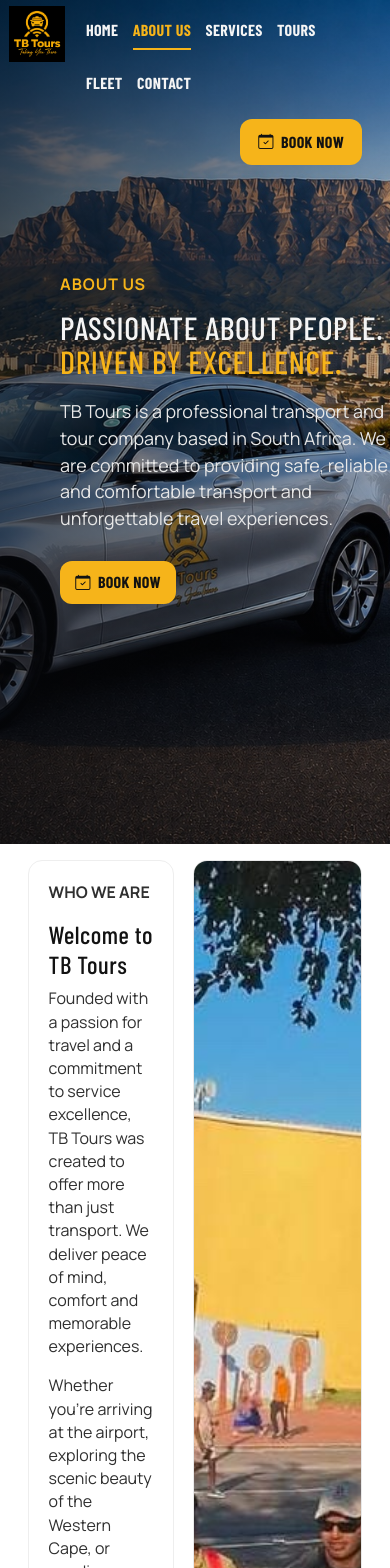
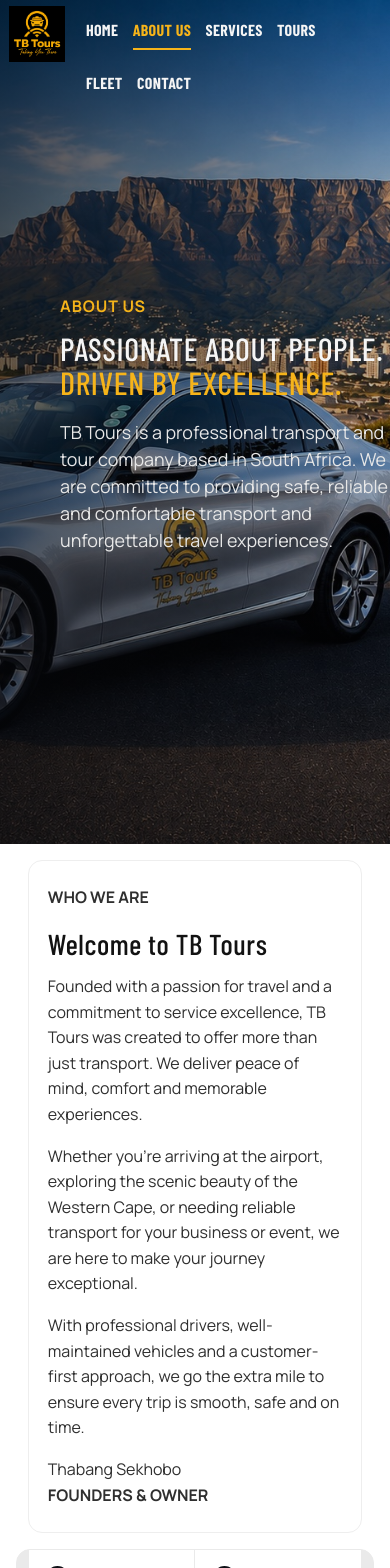
Before and after one commit to Simamkele20/TB-Tours-Project, an Angular app in the folder frontend/: page /about in a window 390 px wide. Shown: the top 1568 px of the page. Built offline with nearby package versions, Linux system fonts and the light colour scheme; a web font is replaced by a local one.

Commit message:
Enhance About page layout and visibility; update hero section button behavior

```diff
--- a/frontend/src/app/app.html
+++ b/frontend/src/app/app.html
@@ -10,7 +10,7 @@
       }
     </nav>
 
-    <a routerLink="/book" class="btn btn-primary"><i class="bi bi-calendar-check" aria-hidden="true"></i>Book now</a>
+    <a routerLink="/book" class="btn btn-primary header-book-now"><i class="bi bi-calendar-check" aria-hidden="true"></i>Book now</a>
   </div>
 </header>
 
@@ -42,9 +42,9 @@
     <div class="footer-social">
       <h3>Follow us</h3>
       <div class="social-links">
-        <a href="#" aria-label="Facebook"><i class="bi bi-facebook" aria-hidden="true"></i></a>
-        <a href="#" aria-label="Instagram"><i class="bi bi-instagram" aria-hidden="true"></i></a>
-        <a href="#" aria-label="WhatsApp"><i class="bi bi-whatsapp" aria-hidden="true"></i></a>
+        <a href="https://www.facebook.com/profile.php?id=61591958549635" target="_blank" rel="noopener noreferrer" aria-label="Facebook"><i class="bi bi-facebook" aria-hidden="true"></i></a>
+        <a href="https://www.instagram.com/tb.tours.cpt?igsh=ZzV3bTMxNGhnbXBt" target="_blank" rel="noopener noreferrer" aria-label="Instagram"><i class="bi bi-instagram" aria-hidden="true"></i></a>
+        <a href="https://wa.me/27734483958" target="_blank" rel="noopener noreferrer" aria-label="WhatsApp"><i class="bi bi-whatsapp" aria-hidden="true"></i></a>
       </div>
     </div>
   </div>
--- a/frontend/src/app/app.scss
+++ b/frontend/src/app/app.scss
@@ -193,6 +193,10 @@
     top: 0.4rem;
   }
 
+  .header-book-now {
+    display: none;
+  }
+
   .header-inner {
     flex-wrap: wrap;
     justify-content: flex-end;
--- a/frontend/src/app/app.ts
+++ b/frontend/src/app/app.ts
@@ -28,4 +28,8 @@
   isStatePage(): boolean {
     return this.router.url.startsWith('/booking-success') || this.router.url.startsWith('/booking-cancelled');
   }
+
+  isAboutPage(): boolean {
+    return this.router.url === '/about';
+  }
 }
--- a/frontend/src/app/pages/about/about.component.scss
+++ b/frontend/src/app/pages/about/about.component.scss
@@ -36,6 +36,7 @@
 }
 
 .about-image-wrap {
+  display: none;
   margin: 0;
   border-radius: 14px;
   overflow: hidden;
@@ -47,6 +48,33 @@
   height: 100%;
   object-fit: cover;
   display: block;
+}
+
+@media (min-width: 1001px) {
+  .about-image-wrap {
+    display: block !important;
+  }
+}
+
+@media (max-width: 1000px) {
+  .about-overview {
+    grid-template-columns: 1fr;
+    gap: 1.5rem;
+  }
+
+  .about-story {
+    padding: 1.5rem 1.2rem;
+  }
+
+  .about-story h2 {
+    font-size: 1.8rem;
+    margin-bottom: 0.8rem;
+  }
+
+  .about-story p {
+    font-size: 1rem;
+    line-height: 1.6;
+  }
 }
 
 .about-pillars {
--- a/frontend/src/app/pages/about/about.component.ts
+++ b/frontend/src/app/pages/about/about.component.ts
@@ -30,7 +30,7 @@
           ensure every trip is smooth, safe and on time.
         </p>
         <p class="about-signature">Thabang Sekhobo</p>
-        <p class="about-role">Founder & owner</p>
+        <p class="about-role">Founders & owner</p>
       </article>
 
       <figure class="about-image-wrap">
@@ -89,5 +89,8 @@
   styleUrl: "./about.component.scss"
 })
 export class AboutPageComponent {
-  readonly heroConfig = computed(() => SITE_CONTENT["about"].hero);
+  readonly heroConfig = computed(() => ({
+    ...SITE_CONTENT["about"].hero,
+    hideButton: true
+  }));
 }
--- a/frontend/src/app/pages/page.component.scss
+++ b/frontend/src/app/pages/page.component.scss
@@ -129,6 +129,18 @@
   align-items: stretch;
 }
 
+@media (min-width: 1001px) {
+  .about-image-wrap {
+    display: block !important;
+  }
+}
+
+@media (max-width: 1000px) {
+  .about-overview {
+    grid-template-columns: 1fr;
+  }
+}
+
 .about-story {
   background: #ffffff;
   border: 1px solid #eee;
@@ -159,10 +171,15 @@
 }
 
 .about-image-wrap {
-  margin: 0;
-  border-radius: 14px;
+  display: none;
+  margin: 0;
+  border-radius: 16px;
   overflow: hidden;
-  border: 1px solid #e9e9e9;
+  border: 1px solid #ececec;
+  box-shadow: 0 8px 20px rgba(10, 10, 10, 0.06);
+  aspect-ratio: 4 / 3;
+  min-height: 200px;
+  max-height: 250px;
 }
 
 .about-image-wrap img {
@@ -1297,7 +1314,34 @@
   }
 
   .about-overview {
-    grid-template-columns: 1fr;
+    display: grid;
+    grid-template-columns: 1fr !important;
+    gap: 1.5rem;
+    width: 100%;
+  }
+
+  .about-image-wrap {
+    display: none !important;
+  }
+
+  .about-story {
+    padding: 1.5rem 1.2rem;
+  }
+
+  .about-story h2 {
+    font-size: 1.8rem;
+    margin-bottom: 0.8rem;
+  }
+
+  .about-story p {
+    font-size: 1rem;
+    line-height: 1.6;
+  }
+
+  .about-image-wrap {
+    aspect-ratio: 4 / 3;
+    min-height: 200px;
+    width: 100% !important;
   }
 
   .about-pillars {
@@ -1477,6 +1521,27 @@
     border-bottom: 0;
   }
 
+  .about-overview {
+    grid-template-columns: 1fr;
+  }
+
+  .about-image-wrap {
+    display: none !important;
+  }
+
+  .about-story {
+    padding: 1.2rem 1rem;
+  }
+
+  .about-story h2 {
+    font-size: 1.5rem;
+  }
+
+  .about-story p {
+    font-size: 0.95rem;
+    line-height: 1.5;
+  }
+
   .cta-left h3 {
     font-size: 1.35rem;
   }
--- a/frontend/src/app/shared/components/hero-section.component.scss
+++ b/frontend/src/app/shared/components/hero-section.component.scss
@@ -54,6 +54,7 @@
 
 .hero .btn {
   padding: 0.58rem 0.95rem;
+  display: inline-block;
 }
 
 .hero-actions {
--- a/frontend/src/app/shared/components/hero-section.component.ts
+++ b/frontend/src/app/shared/components/hero-section.component.ts
@@ -9,6 +9,7 @@
   description: string;
   showPhone?: boolean;
   bookButtonLabel?: string;
+  hideButton?: boolean;
 }
 
 @Component({
@@ -34,7 +35,7 @@
           </a>
         </div>
 
-        <a *ngIf="!showPhone()" routerLink="/book" class="btn btn-primary">
+        <a *ngIf="!showPhone() && !(config?.hideButton)" routerLink="/book" class="btn btn-primary">
           <i class="bi bi-calendar-check" aria-hidden="true"></i>{{ config.bookButtonLabel || 'Book now' }}
         </a>
       </div>
```
